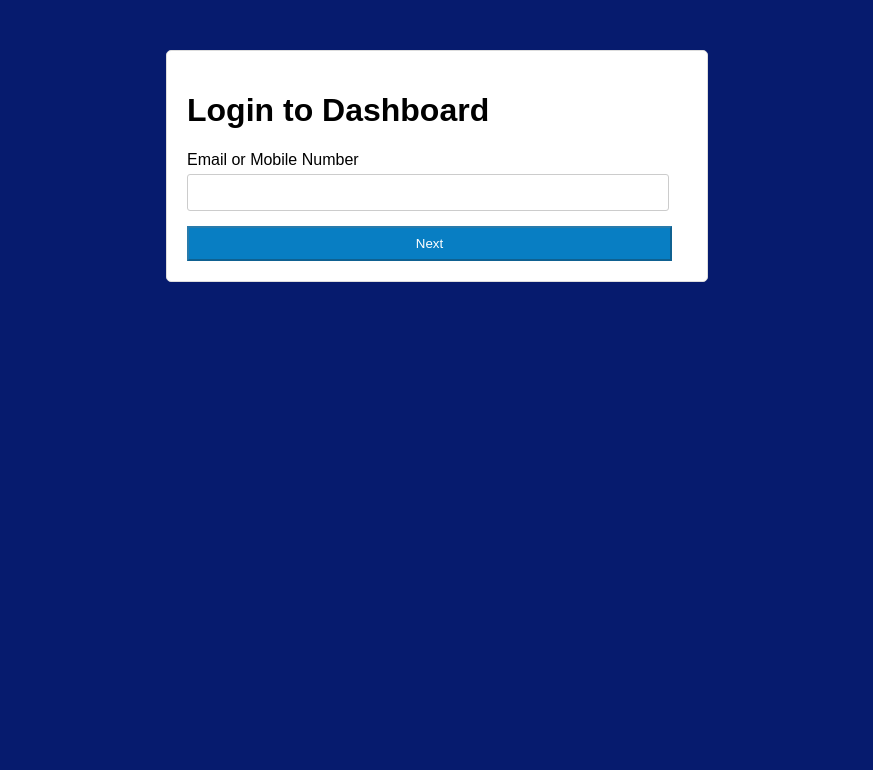
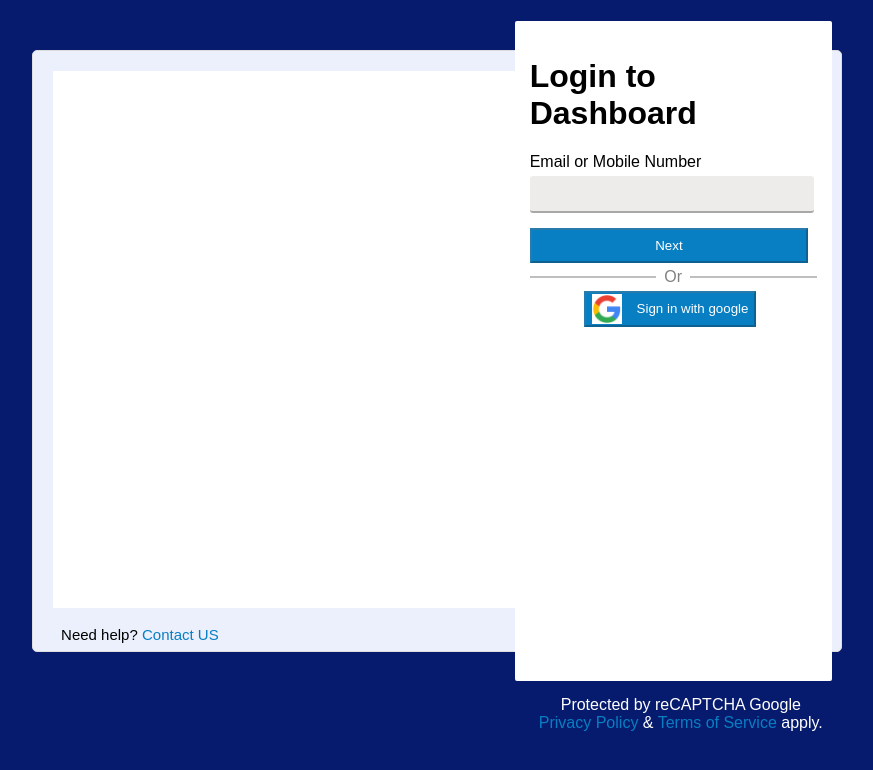
Before and after one commit to MsahilH/frontend-assigment, a plain HTML site: page index.html in a window 1280 px wide. Shown: the whole page, without its empty margins (203-1076 px from the left). Drawn offline with Linux system fonts and the light colour scheme.

Commit message:
update the styling and increae the logical efficiency

```diff
--- a/index.html
+++ b/index.html
@@ -1,22 +1,40 @@
 <!DOCTYPE html>
 <html lang="en">
   <head>
-  <meta charset="UTF-8">
-  <meta name="viewport" content="width=device-width, initial-scale=1.0">
+    <meta charset="UTF-8" />
+    <meta name="viewport" content="width=device-width, initial-scale=1.0" />
     <title>Form Validation</title>
-  <link rel="stylesheet" href="style.css">
+    <link rel="stylesheet" href="style.css" />
   </head>
   <body>
     <div class="container">
+     <div class="empty-container"></div>
+     <div class="need-help">Need help? <span> Contact US </span></div>
+      <div class="container1">
+        <div class="container11" >
             <h1>Login to Dashboard</h1>
             <form id="myForm">
               <div class="form-group">
                 <label for="contact">Email or Mobile Number</label>
-        <input type="text" id="contact" name="contact">
+                <input type="text" id="contact" name="contact" />
                 <span class="error" id="contactError"></span>
               </div>
-      <button type="submit" id="submitButton" disabled>Next</button>
+              <button class="next-btn"type="submit" id="submitButton" disabled >Next</button>
             </form>
+
+            <div class="or-divider"><span>Or</span></div>
+            <button class="logo-btn" type="submit" id="submitButton" disabled>
+              <img class="logo" src="./Google.png" alt="google" />
+              Sign in with google
+            </button>
+            <div class="mobile-captch">
+              <div class="mcaptcha">Protected by reCAPTCHA Google <br> <span class="Highlight">Privacy Policy</span> & <span class="Highlight">Terms of Service</span> apply.</div>
+            </div>
+        </div>
+        <div class="desktop-captch">
+        <div class="captcha">Protected by reCAPTCHA Google <br> <span class="Highlight">Privacy Policy</span> & <span class="Highlight">Terms of Service</span> apply.</div>
+
+      </div>
     </div>
     <script src="script.js"></script>
   </body>
--- a/script.js
+++ b/script.js
@@ -1,7 +1,7 @@
-const contactInput = document.getElementById('contact');
-const contactError = document.getElementById('contactError');
-const submitButton = document.getElementById('submitButton');
-const form = document.getElementById('myForm');
+const contactInput = document.getElementById("contact");
+const contactError = document.getElementById("contactError");
+const submitButton = document.getElementById("submitButton");
+const form = document.getElementById("myForm");
 
 // Function to validate phone number
 function validatePhone(phone) {
@@ -22,15 +22,15 @@ function validateEmail(email) {
 }
 
 function checkInputType(value) {
-
-    if(/^[a-zA-Z\s@.]+$/.test(value)) {
-        if (validateEmail(value)) {
-            return 'email';
+  const val = value.trim();
+  if (/^[a-zA-Z\s@.]+$/.test(val[0]) && value.length) {
+    if (validateEmail(val)) {
+      return "email";
     }
     return "Alphabet";
-    }else if (/^\d+$/.test(value)) {
+  } else if (/^\d+$/.test(value[0])) {
     if (validatePhone(value)) {
-            return 'phone';
+      return "phone";
     }
     return "Number";
   } else {
@@ -39,37 +39,37 @@ function checkInputType(value) {
 }
 
 // Event listener for input changes
-contactInput.addEventListener('input', () => {
+contactInput.addEventListener("input", () => {
   const inputType = checkInputType(contactInput.value);
-  console.log(inputType);
-  if(inputType == "phone" || inputType == "email"){
-    contactError.textContent = '';
-    contactError.style.display = 'none';
+  if (inputType == "phone" || inputType == "email") {
+    contactError.textContent = "";
+    contactError.style.display = "none";
     submitButton.disabled = false;
-  }else if (inputType == "Alphabet") {
-    contactError.textContent = 'Please enter a valid email address';
-    contactError.style.display = 'block';
+  } else if (inputType == "Alphabet") {
+    contactError.textContent = "Please enter a valid email address";
+    contactError.style.display = "block";
     submitButton.disabled = true;
-  }else if (inputType == "Number") {
-    contactError.textContent = 'Please enter a valid phone number (10 digits)';
-    contactError.style.display = 'block';
+  } else if (inputType == "Number") {
+    contactError.textContent = "Please enter a valid phone number (10 digits)";
+    contactError.style.display = "block";
     submitButton.disabled = true;
-  }else {
-    contactError.textContent = 'Please enter a valid phone number (10 digits) or email address.';
-    contactError.style.display = 'block';
+  } else {
+    contactError.textContent =
+      "Please enter a valid phone number (10 digits) or email address.";
+    contactError.style.display = "block";
     submitButton.disabled = true;
   }
 });
 
 // Handle form submission (you can add your logic here)
-form.addEventListener('submit', (event) => {
+form.addEventListener("submit", (event) => {
   event.preventDefault(); // Prevent default form submission
 
-  const contactValue = contactInput.value;
+  const contactValue = contactInput.value.trim();
   const inputType = checkInputType(contactValue);
 
   if (inputType) {
     alert(`You entered ${inputType}: ${contactValue}`); // Replace with your logic
-    contactInput.value = ''; // Clear input after successful submission
+    contactInput.value = ""; // Clear input after successful submission
   }
 });
--- a/style.css
+++ b/style.css
@@ -3,13 +3,21 @@ body {
   background-color: rgb(6, 27, 110);
 }
 
+input {
+  border: none;
+  outline: none;
+}
+
 .container {
-    width: 500px; /* Adjust width as needed */
+  width: 60vw;
+  height: 70vh;
   margin: 50px auto;
   padding: 20px;
   border: 1px solid #ddd;
   border-radius: 5px;
-    background-color: white;
+  background-color: #ebf0fc;
+  display: flex;
+  position: relative;
 }
 
 .form-group {
@@ -22,12 +30,14 @@ body {
 }
 
 input[type="text"] {
+  outline: none;
   width: 92%;
   padding: 10px;
   display: flex;
   justify-content: center;
-    border: 1px solid #ccc;
   border-radius: 3px;
+  border-bottom: 2px solid #a8a8a8;
+  background-color: #eeebeb;
 }
 
 .error {
@@ -36,25 +46,131 @@ body {
   display: none;
 }
 
-  button{
-    width:97%;
-    height:35px;
+.next-btn {
+  width: 97%;
+  height: 35px;
   background-color: rgb(8, 126, 195);
-    color: white
-  }
-  button:hover{
-    width:98%;
-    background-color: rgb(16, 164, 249);
-    color: white
+  color: white;
 }
 
-  .container {
-    max-width: 100%; /* Responsive for mobile */
+.next-btn:hover {
+  width: 98%;
+  background-color: rgb(16, 164, 249);
+  color: white;
+}
+.logo {
+  width: 30px;
+  height: 30px;
+  background-color: #fff;
+}
+.logo-btn {
+  display: flex;
+  display: flex;
+  align-items: center;
+  justify-content: space-between;
+  width: 60%;
+  position: relative;
+  left: 19%;
+  color: white;
+  background-color: rgb(8, 126, 195);
 }
 
-  @media only screen and (max-width: 600px) {
+.empty-container {
+  position: relative;
+  background-color: white;
+  width: 62%;
+  margin-bottom: 3%;
+}
+.container1 {
+  position: absolute;
+  top: -5%;
+  right: 3%;
+  height: 100%;
+}
+.container11 {
+  background-color: white;
+  padding: 5%;
+  height: 105%;
+  width: 95%;
+  border-radius: 2px;
+}
+.need-help {
+  position: absolute;
+  bottom: 0;
+  padding: 1%;
+  font-size: 15px;
+}
+.need-help span {
+  color: rgb(8, 126, 195);
+}
+
+.or-divider {
+  padding: 5px;
+  color: gray;
+  position: relative;
+  text-align: center;
+}
+
+.or-divider span {
+  padding: 5px 8px;
+  background-color: white;
+  position: relative;
+  z-index: 2;
+}
+.or-divider::after {
+  content: "";
+  width: 100%;
+  height: 1px;
+  background-color: gray;
+  position: absolute;
+  top: 50%;
+  transform: translateY(-50%);
+  z-index: 1;
+}
+
+.captcha {
+  text-align: center;
+  margin: 5%;
+  width: 100%;
+  color: white;
+}
+.mcaptcha {
+  visibility: hidden;
+}
+
+.Highlight {
+  color: rgb(8, 126, 195);
+}
+
+.or-divider::after {
+  left: 0;
+}
+
+@media only screen and (max-width: 800px) {
   .container {
     width: 80%;
     padding: 10px;
+    display: flex;
+    visibility: hidden;
+  }
+  .container .container1 {
+    visibility: visible;
+  }
+  .empty-container {
+    display: none;
+  }
+  .need-help {
+    display: none;
+  }
+  .captcha {
+    display: none;
+  }
+  .mcaptcha {
+    text-align: center;
+    margin-top: 115%;
+    width: 95%;
+    font-size: 15px;
+    color: #a8a8a8;
+    visibility: visible;
   }
 }
```
Also changed, not shown: Google.png (added). Lines whose indentation alone changed are shown as unchanged.
